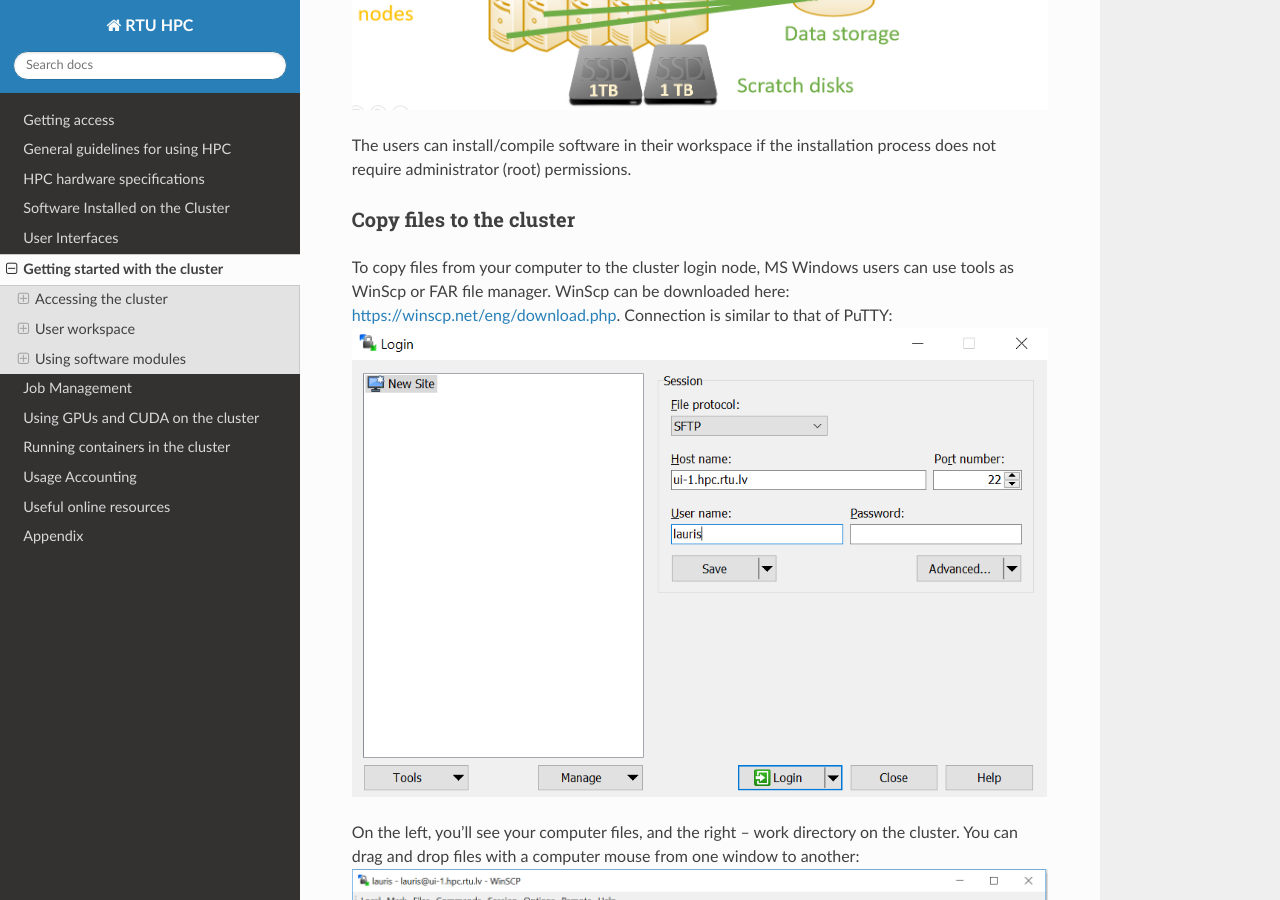
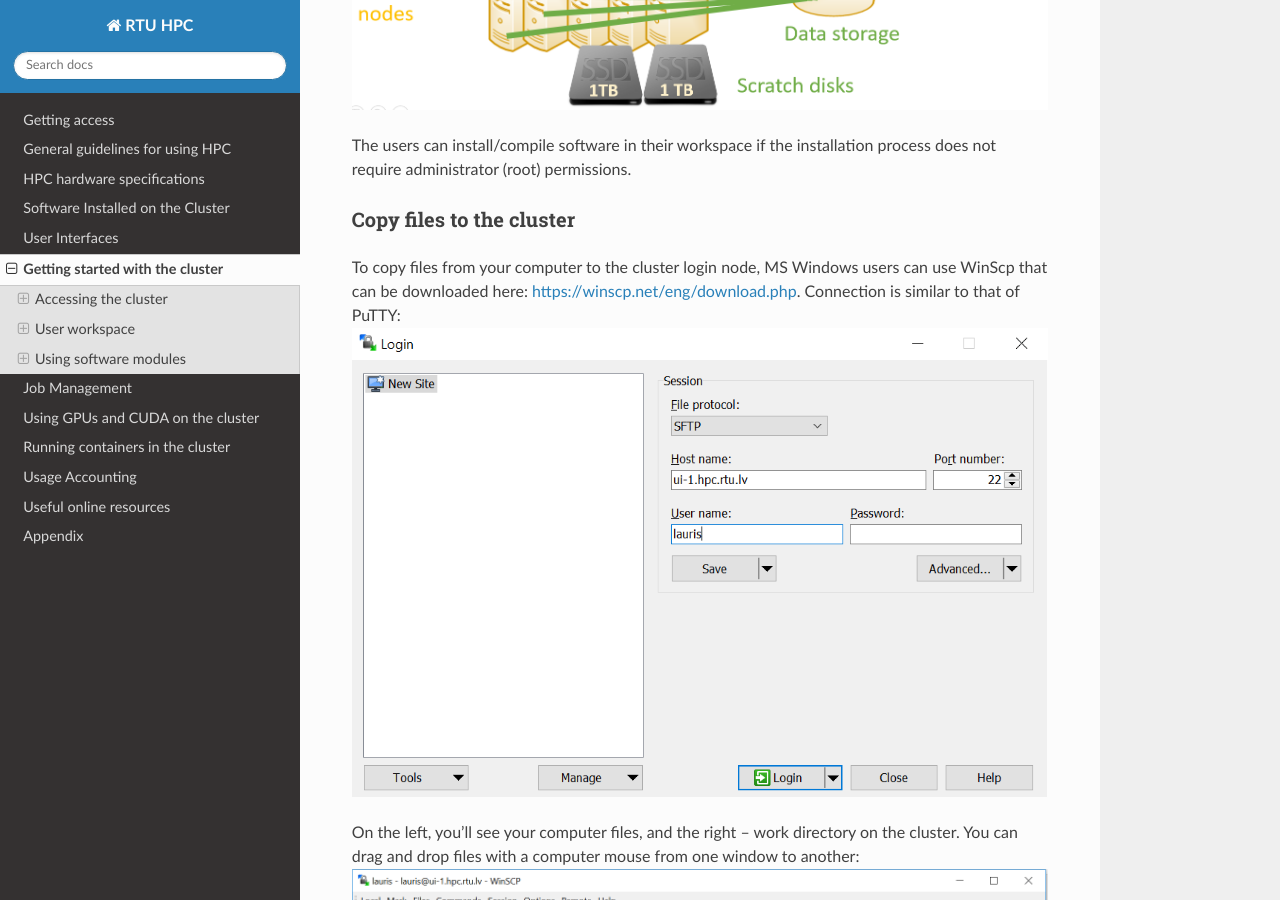
Before and after one commit to rtuhpc/hpc-manual, a Sphinx documentation site: the page built from doc/06_getting_started.md, in a window 1280 px wide and 900 px high, scrolled down 7998 px. Built offline with Sphinx 7.4.7 and the Read the Docs theme 3.1.0, drawn with Linux system fonts in a browser that asks for light colours.

Commit message:
Update 06_getting_started.md

```diff
--- a/doc/06_getting_started.md
+++ b/doc/06_getting_started.md
@@ -88,7 +88,7 @@
 
 The users can install/compile software in their workspace if the installation process does not require administrator (root) permissions.
 ### Copy files to the cluster
-To copy files from your computer to the cluster login node, MS Windows users can use tools as WinScp or FAR file manager. WinScp can be downloaded here: [https://winscp.net/eng/download.php](https://winscp.net/eng/download.php). Connection is similar to that of PuTTY:
+To copy files from your computer to the cluster login node, MS Windows users can use WinScp that can be downloaded here: [https://winscp.net/eng/download.php](https://winscp.net/eng/download.php). Connection is similar to that of PuTTY:
 ![winscp](images/winscp_conf.png)
 
 On the left, you’ll see your computer files, and the right – work directory on the cluster. You can drag and drop files with a computer mouse from one window to another:
```
